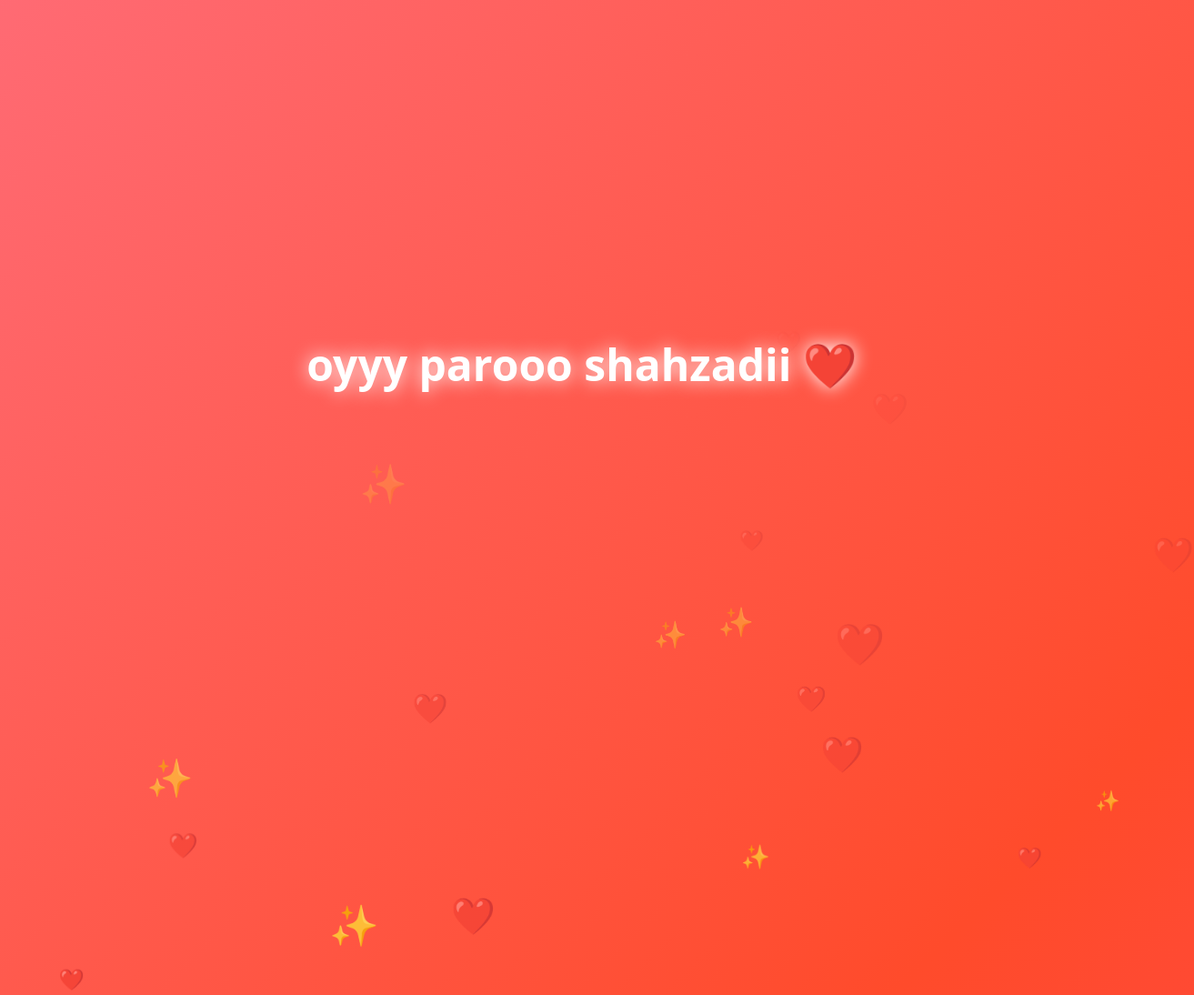
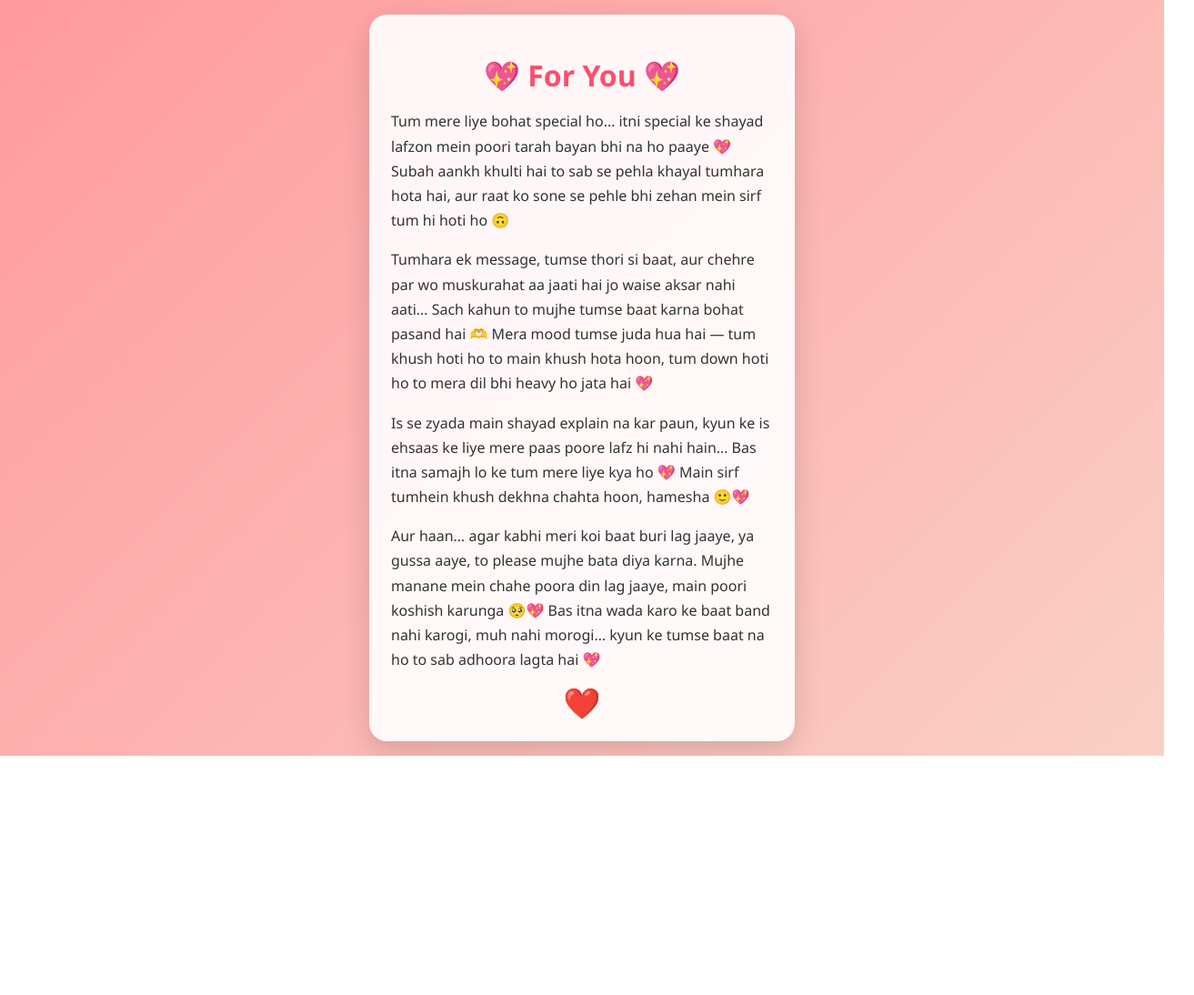
Before and after one commit to mohsinraja733-hash/Message-for-paroo-, a plain HTML site: page index.html in a window 1280 px wide. Shown: the top 1094 px of the page at 91% size, 1313 px wide, since content can reach past the window. After the commit the page ends 831 px from the top, so only its background shows below. Drawn offline with Linux system fonts and the light colour scheme.

Commit message:
Add files via upload

```diff
--- a/index.html
+++ b/index.html
@@ -3,136 +3,91 @@
 <head>
 <meta charset="UTF-8">
 <meta name="viewport" content="width=device-width, initial-scale=1.0">
-<title>For You ❤️</title>
+<title>For You 💖</title>
 
 <style>
-body{
-    margin:0;
-    height:100vh;
-    overflow:hidden;
-    display:flex;
-    justify-content:center;
-    align-items:center;
-    text-align:center;
-    font-family:system-ui,sans-serif;
-    background:linear-gradient(-45deg,#ff416c,#ff4b2b,#ff758c,#ffb347);
-    background-size:400% 400%;
-    animation:bg 8s ease infinite;
-}
-@keyframes bg{
-    0%{background-position:0% 50%}
-    50%{background-position:100% 50%}
-    100%{background-position:0% 50%}
+    body {
+        margin: 0;
+        padding: 0;
+        min-height: 100vh;
+        background: linear-gradient(135deg, #ff9a9e, #fad0c4);
+        font-family: "Segoe UI", system-ui, sans-serif;
+        display: flex;
+        justify-content: center;
+        align-items: center;
     }
 
-h1{
-    color:white;
-    font-size:clamp(28px,8vw,48px);
-    text-shadow:0 0 20px #fff;
-    z-index:5;
+    .card {
+        background: rgba(255, 255, 255, 0.9);
+        padding: 24px;
+        margin: 16px;
+        border-radius: 20px;
+        max-width: 420px;
+        box-shadow: 0 10px 30px rgba(0,0,0,0.15);
+        animation: fadeIn 1.5s ease;
     }
 
-#secret{
-    display:none;
-    font-size:32px;
-    margin-top:15px;
-    animation:fadeIn 1s forwards;
+    @keyframes fadeIn {
+        from { opacity: 0; transform: translateY(20px); }
+        to { opacity: 1; transform: translateY(0); }
     }
 
-@keyframes fadeIn{
-    from{opacity:0;transform:scale(0.8)}
-    to{opacity:1;transform:scale(1)}
+    h1 {
+        text-align: center;
+        color: #ff4d6d;
+        margin-bottom: 12px;
     }
 
-.float,.confetti,.firework{
-    position:absolute;
-    pointer-events:none;
+    p {
+        font-size: 16px;
+        line-height: 1.7;
+        color: #333;
+        margin-bottom: 14px;
     }
 
-@keyframes floatUp{
-    from{transform:translateY(100vh);opacity:1}
-    to{transform:translateY(-10vh);opacity:0}
+    .heart {
+        text-align: center;
+        font-size: 28px;
+        animation: beat 1.5s infinite;
     }
 
-@keyframes pop{
-    from{transform:scale(0);opacity:1}
-    to{transform:scale(3);opacity:0}
+    @keyframes beat {
+        0%, 100% { transform: scale(1); }
+        50% { transform: scale(1.2); }
     }
 </style>
 </head>
 
 <body>
 
-<div>
-    <h1 id="typing"></h1>
-    <div id="secret">Thank you ❤️</div>
+<div class="card">
+    <h1>💖 For You 💖</h1>
+
+    <p>
+        Tum mere liye bohat special ho… itni special ke shayad lafzon mein poori tarah bayan bhi na ho paaye 💖
+        Subah aankh khulti hai to sab se pehla khayal tumhara hota hai, aur raat ko sone se pehle bhi zehan mein sirf tum hi hoti ho 🙃
+    </p>
+
+    <p>
+        Tumhara ek message, tumse thori si baat, aur chehre par wo muskurahat aa jaati hai jo waise aksar nahi aati…
+        Sach kahun to mujhe tumse baat karna bohat pasand hai 🫶
+        Mera mood tumse juda hua hai — tum khush hoti ho to main khush hota hoon, tum down hoti ho to mera dil bhi heavy ho jata hai 💖
+    </p>
+
+    <p>
+        Is se zyada main shayad explain na kar paun, kyun ke is ehsaas ke liye mere paas poore lafz hi nahi hain…
+        Bas itna samajh lo ke tum mere liye kya ho 💖
+        Main sirf tumhein khush dekhna chahta hoon, hamesha 🙂💖
+    </p>
+
+    <p>
+        Aur haan… agar kabhi meri koi baat buri lag jaaye, ya gussa aaye, to please mujhe bata diya karna.
+        Mujhe manane mein chahe poora din lag jaaye, main poori koshish karunga 🥺💖
+        Bas itna wada karo ke baat band nahi karogi, muh nahi morogi… kyun ke tumse baat na ho to sab adhoora lagta hai 💖
+    </p>
+
+    <div class="heart">❤️</div>
 </div>
-
-<audio id="bgm" loop>
- <source src="https://www.soundhelix.com/examples/mp3/SoundHelix-Song-1.mp3" type="audio/mpeg">
-</audio>
-
-<script>
-/* NAME TYPING EFFECT */
-const text="oyyy parooo shahzadii ❤️";
-let i=0;
-function type(){
-    if(i<text.length){
-        document.getElementById("typing").textContent+=text.charAt(i);
-        i++;
-        setTimeout(type,120);
-    }
-}
-type();
-
-/* FLOATING HEARTS + SPARKLES */
-function floatEmoji(e){
-    const el=document.createElement("div");
-    el.className="float";
-    el.textContent=e;
-    el.style.left=Math.random()*100+"vw";
-    el.style.fontSize=20+Math.random()*25+"px";
-    el.style.animation=`floatUp ${4+Math.random()*3}s linear`;
-    document.body.appendChild(el);
-    setTimeout(()=>el.remove(),7000);
-}
-setInterval(()=>floatEmoji("❤️"),350);
-setInterval(()=>floatEmoji("✨"),600);
-
-/* TAP INTERACTION */
-let started=false;
-document.body.addEventListener("click",(e)=>{
-    if(!started){
-        document.getElementById("bgm").play();
-        started=true;
-        setTimeout(()=>document.getElementById("secret").style.display="block",2000);
-    }
-
-    if(navigator.vibrate) navigator.vibrate(120);
-
-    /* CONFETTI */
-    for(let j=0;j<15;j++){
-        const c=document.createElement("div");
-        c.className="confetti";
-        c.textContent="🎉";
-        c.style.left=e.clientX+"px";
-        c.style.top=e.clientY+"px";
-        c.style.animation=`pop 1s ease-out`;
-        document.body.appendChild(c);
-        setTimeout(()=>c.remove(),1000);
-    }
-
-    /* FIREWORK */
-    const f=document.createElement("div");
-    f.className="firework";
-    f.textContent="🎆";
-    f.style.left=e.clientX+"px";
-    f.style.top=e.clientY+"px";
-    f.style.animation=`pop 1.5s ease-out`;
-    document.body.appendChild(f);
-    setTimeout(()=>f.remove(),1500);
-});
-</script>
 
 </body>
 </html>
```
Lines whose indentation alone changed are shown as unchanged.
